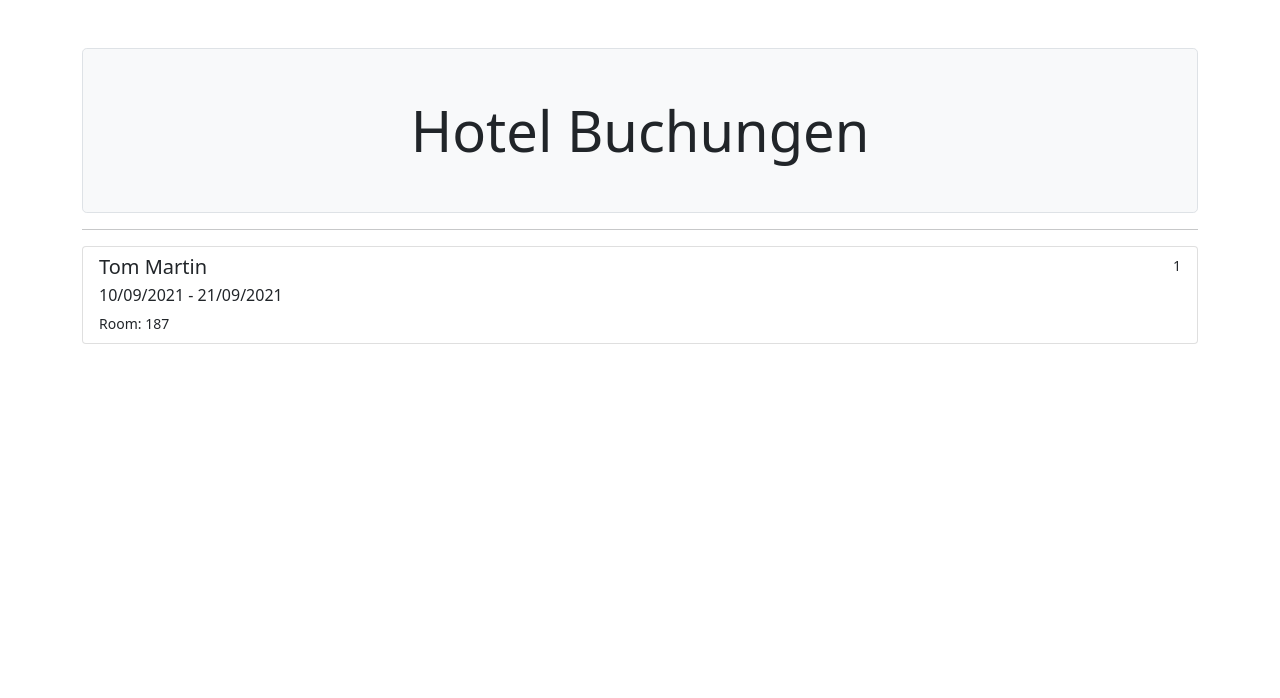
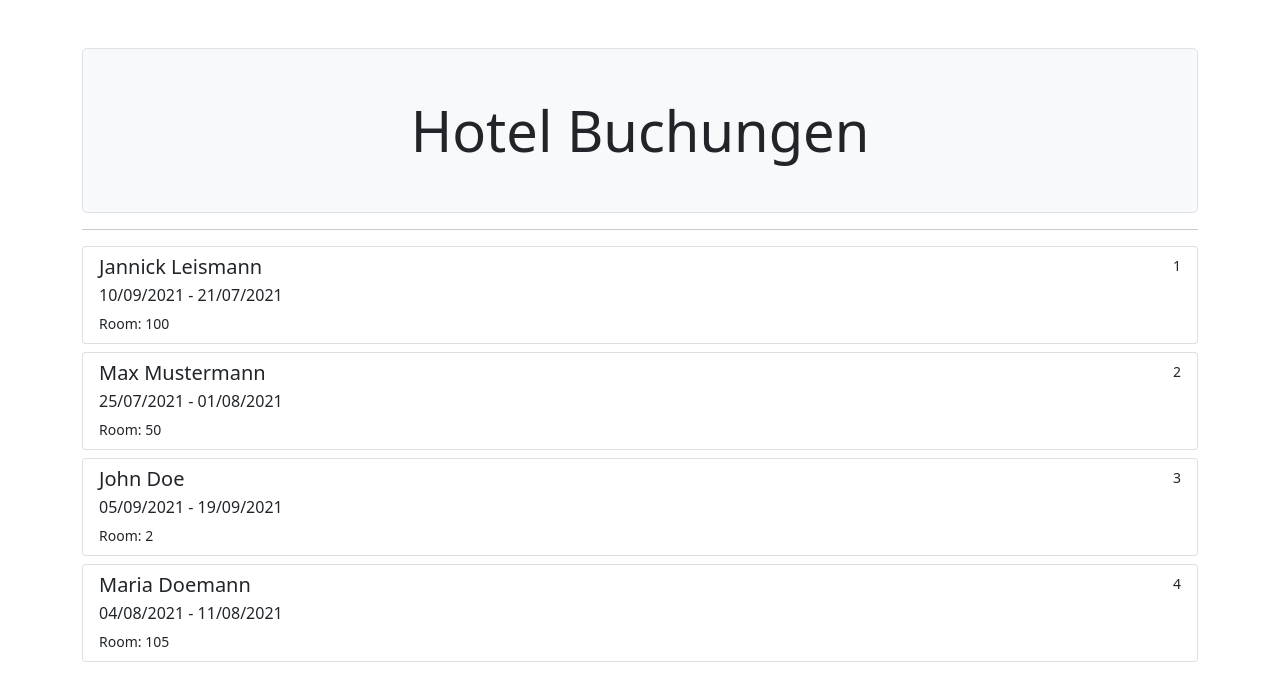
Before and after one commit to igtom/hotel-app, an Angular app: page /bookings in a window 1280 px wide. Before the commit this address led to /. Shown: the top 698 px of the page. Built offline with nearby package versions, Linux system fonts and the light colour scheme.

Commit message:
mockings

```diff
--- a/src/app/app-routing.module.ts
+++ b/src/app/app-routing.module.ts
@@ -1,10 +1,14 @@
 import { NgModule } from '@angular/core';
 import { RouterModule, Routes } from '@angular/router';
+import { BookingsComponent } from './components/bookings/bookings.component';
 
-const routes: Routes = [];
+const routes: Routes = [
+  { path: 'bookings', component: BookingsComponent },
+  { path: '', redirectTo: 'bookings', pathMatch: 'full' },
+];
 
 @NgModule({
   imports: [RouterModule.forRoot(routes)],
-  exports: [RouterModule]
+  exports: [RouterModule],
 })
-export class AppRoutingModule { }
+export class AppRoutingModule {}
--- a/src/app/app.component.html
+++ b/src/app/app.component.html
@@ -3,5 +3,5 @@
     <div class="display-4">{{ title }}</div>
   </div>
   <hr />
-  <app-bookings></app-bookings>
+  <router-outlet></router-outlet>
 </div>
--- a/src/app/components/bookings/bookings.component.html
+++ b/src/app/components/bookings/bookings.component.html
@@ -1,7 +1,7 @@
-<div class="list-group">
+<div class="list-group" *ngFor="let booking of bookings">
   <a
     href="#"
-    class="list-group-item list-group-item-action"
+    class="list-group-item list-group-item-action mb-2"
     aria-current="true"
   >
     <div class="d-flex w-100 justify-content-between">
--- a/src/app/components/bookings/bookings.component.ts
+++ b/src/app/components/bookings/bookings.component.ts
@@ -1,5 +1,6 @@
 import { Component, OnInit } from '@angular/core';
 import { Booking } from 'src/app/models/booking';
+import { bookings } from '../../mock-bookings';
 
 @Component({
   selector: 'app-bookings',
@@ -7,13 +8,7 @@ import { Booking } from 'src/app/models/booking';
   styleUrls: ['./bookings.component.scss'],
 })
 export class BookingsComponent implements OnInit {
-  booking: Booking = {
-    id: 1,
-    name: 'Tom Martin',
-    roomNumber: 187,
-    startDate: new Date(),
-    endDate: new Date('2021-09-21'),
-  };
+  bookings: Booking[] = bookings;
 
   constructor() {}
 
--- /dev/null
+++ b/src/app/mock-bookings.ts
@@ -0,0 +1,32 @@
+import { Booking } from './models/booking';
+
+export const bookings: Booking[] = [
+  {
+    id: 1,
+    name: 'Jannick Leismann',
+    roomNumber: 100,
+    startDate: new Date(),
+    endDate: new Date('2021-07-21'),
+  },
+  {
+    id: 2,
+    name: 'Max Mustermann',
+    roomNumber: 50,
+    startDate: new Date('2021-07-25'),
+    endDate: new Date('2021-08-01'),
+  },
+  {
+    id: 3,
+    name: 'John Doe',
+    roomNumber: 2,
+    startDate: new Date('2021-09-05'),
+    endDate: new Date('2021-09-19'),
+  },
+  {
+    id: 4,
+    name: 'Maria Doemann',
+    roomNumber: 105,
+    startDate: new Date('2021-08-04'),
+    endDate: new Date('2021-08-11'),
+  },
+];
```
